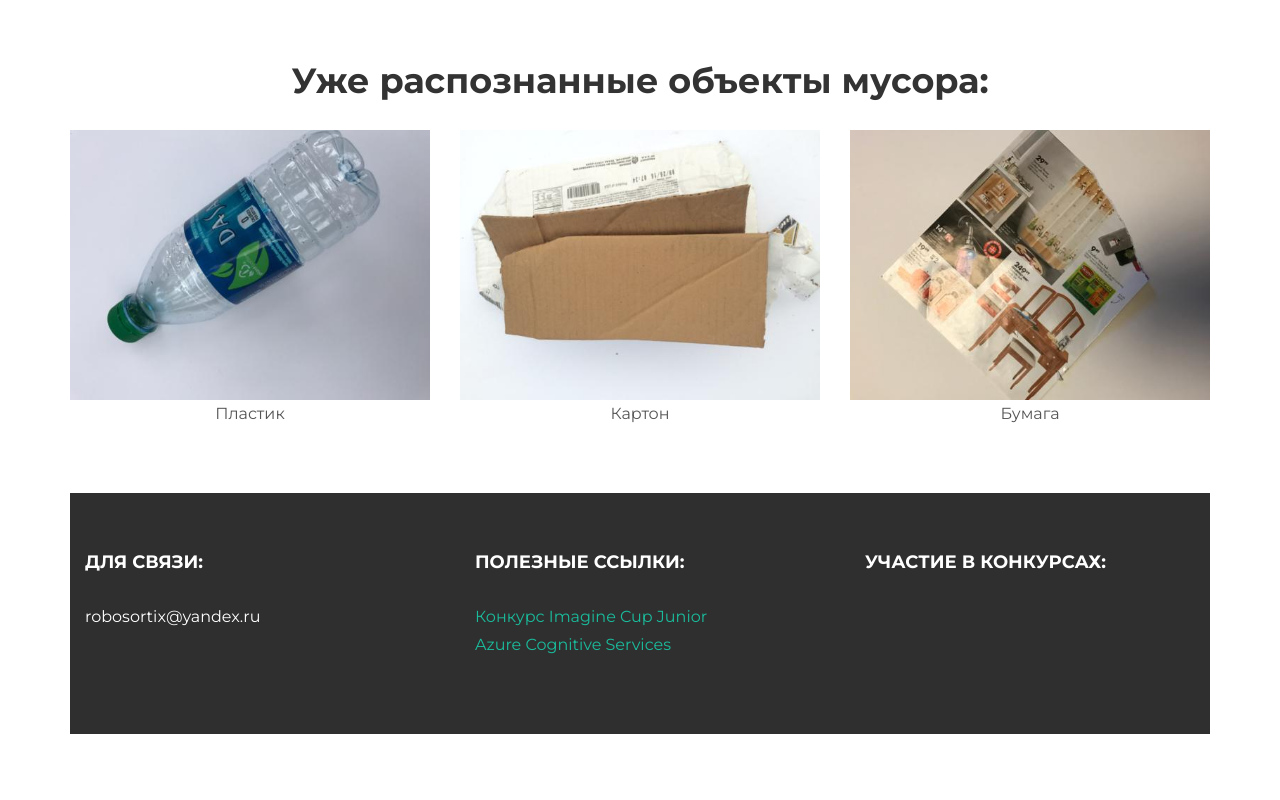
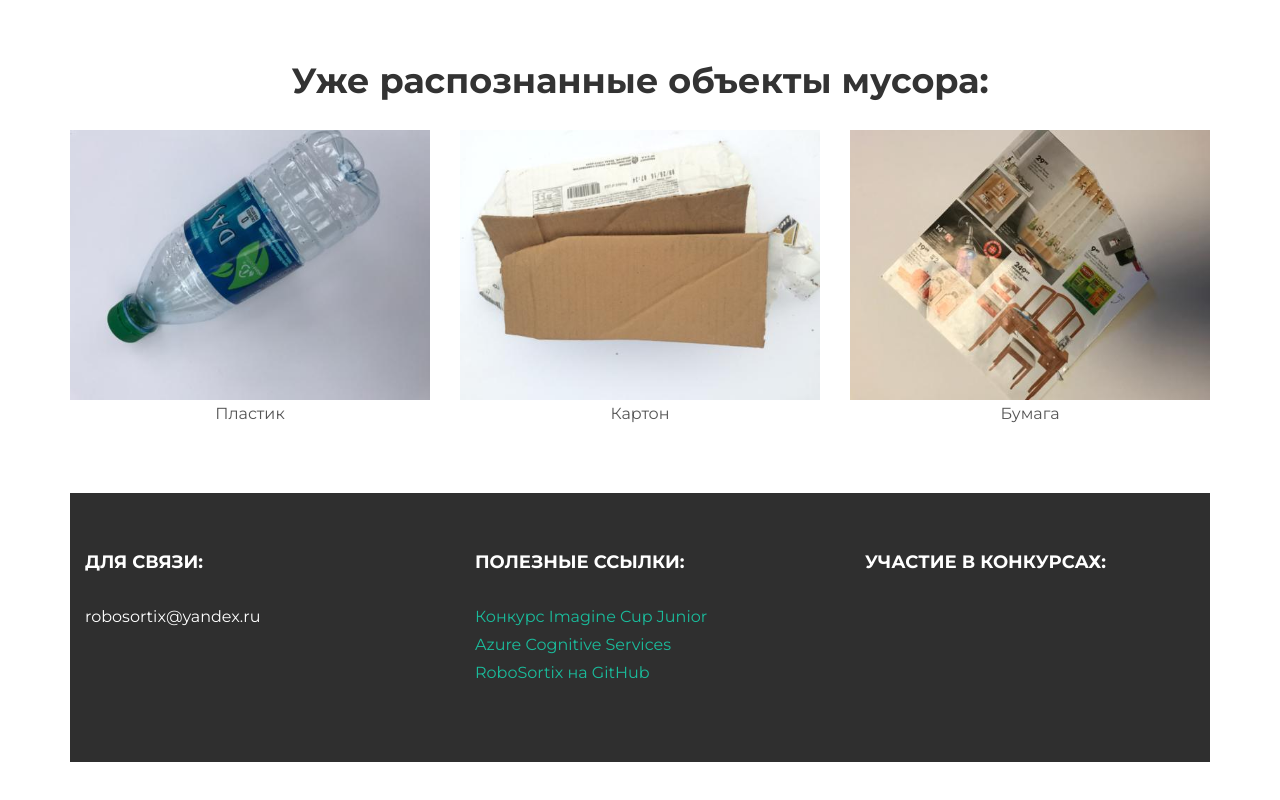
Before and after one commit to robosortix/robosortix.github.io, a plain HTML site: page index.html in a window 1280 px wide. Shown: the part 886-1686 px from the top of the page. Drawn offline with nearby package versions, Linux system fonts and the light colour scheme.

Commit message:
feat(index.html): add link to github

```diff
--- a/index.html
+++ b/index.html
@@ -122,7 +122,7 @@
 					<p>
 						<a href="https://education.microsoft.com/ru-ru/resource/b2ea9855">Конкурс Imagine Cup Junior</a><br/>
 						<a href="https://azure.microsoft.com/ru-ru/services/cognitive-services/">Azure Cognitive Services</a><br/>
-						<!--<a href="#">Facebook</a>-->
+						<a href="https://github.com/robosortix?tab=repositories">RoboSortix на GitHub</a>
 					</p>
 				</div><!-- /col-lg-4 -->
 
```
